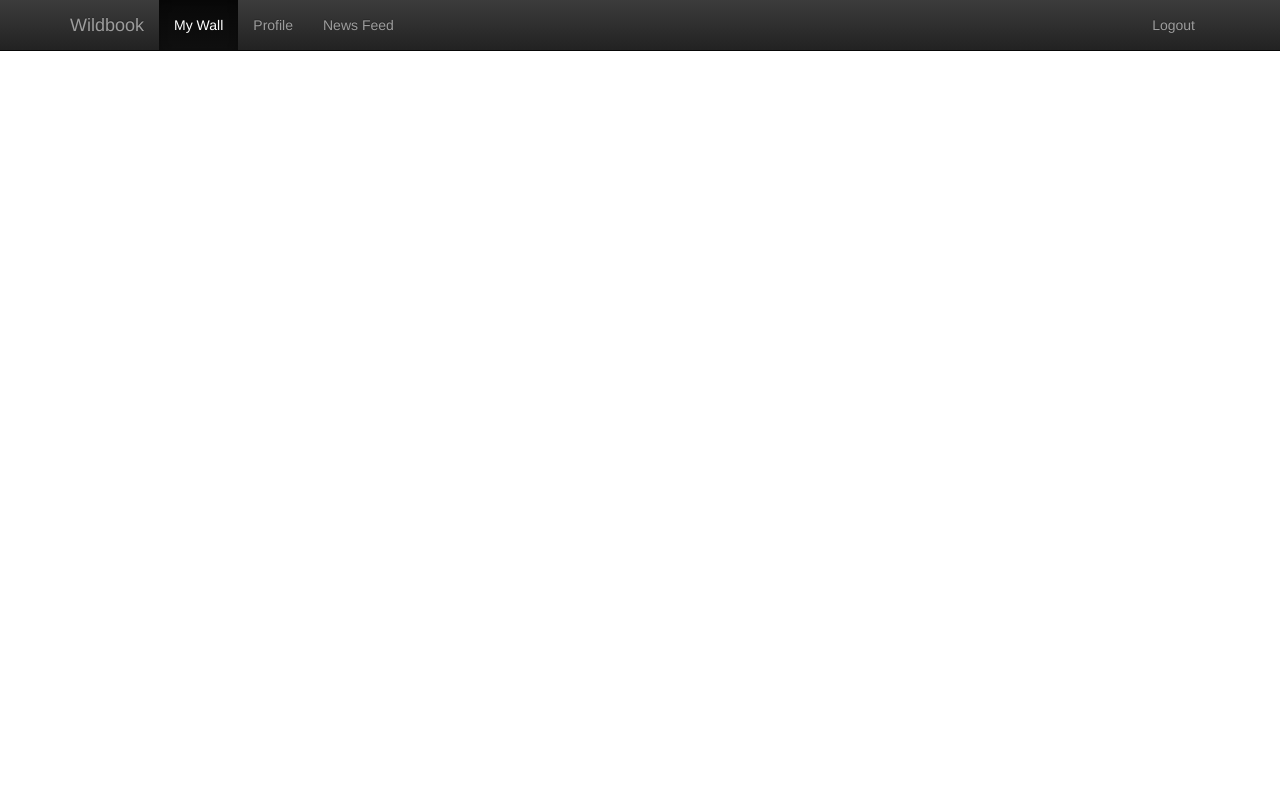
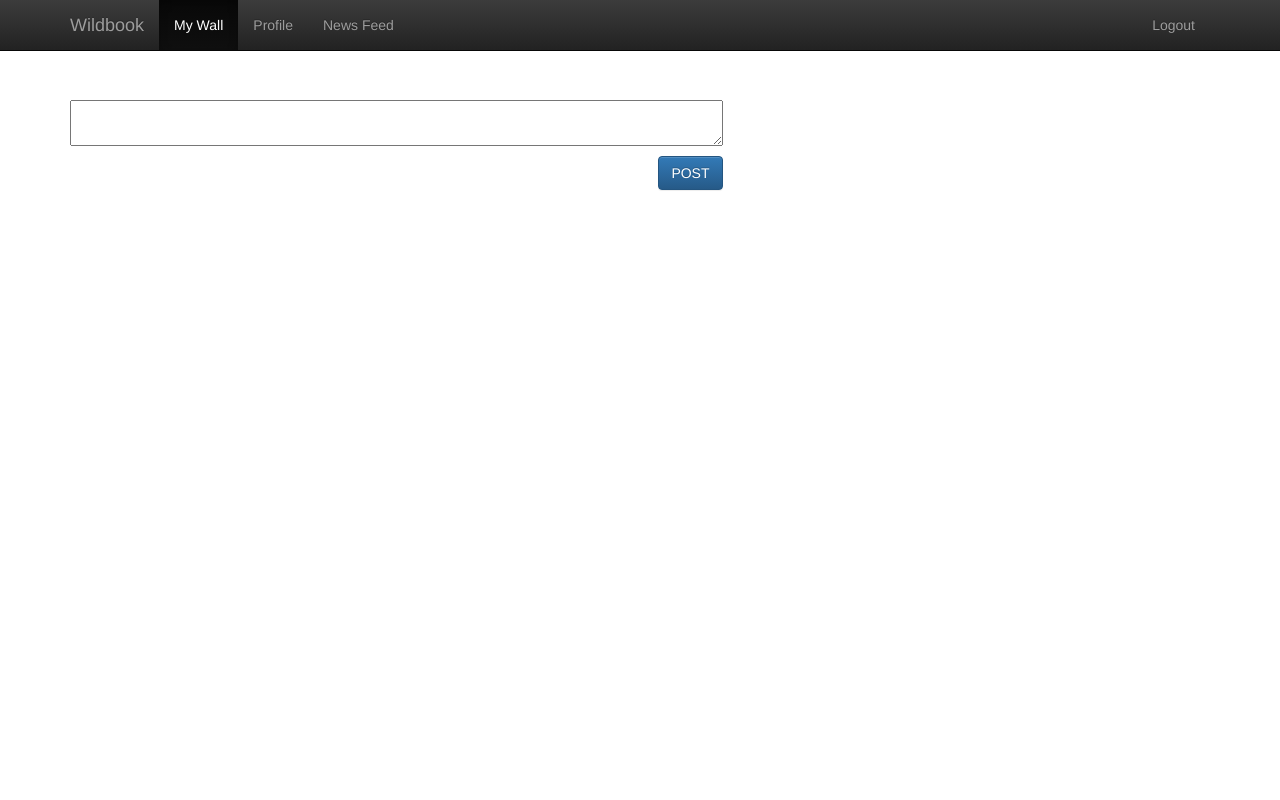
Before and after one commit to mc4785/dbprj, a PHP site: page /wall.php in a window 1280 px wide. Run offline with PHP 8.4, Linux system fonts and the light colour scheme; the visitor is signed in with stand-in values (Sample User, id 1); some libraries are stand-ins or nearby versions.

Commit message:
add textfield

```diff
--- a/wall.php
+++ b/wall.php
@@ -1,3 +1,10 @@
+<?php
+    session_start();
+
+    if($_SESSION['username'] == null) {
+        header("location:logout.php");
+    }
+?>
 <html>
 <head>
     <meta http-equiv="Content-Type" content="text/html; charset=UTF-8" />
@@ -13,18 +20,40 @@
     <script type="text/javascript" src="http://code.jquery.com/jquery.min.js"></script>
     <script src="http://netdna.bootstrapcdn.com/bootstrap/3.0.3/js/bootstrap.min.js"></script>
 
+    <style>
+        body {
+            padding-top: 100px;
+        }
+        .btn {
+            margin-top: 10px;
+        }
+    </style>
+
     <title>Wildbook</title>
 </head>
 
 <body>
-
     <?php
         include("header.inc.php");
     ?>
     <div class="container">
-
+        <div class="row">
+            <div class="col-md-7">
+                <section>
+                    <form action="postdiary.php" class="new_micropost" id="new_micropost" method="post">
+                            <textarea id="micropost_content" name="micropost[content]" placeholder="Give comment ..." style="width:100%">
+                            </textarea>
+                        <input class="btn btn-large btn-primary pull-right" name="commit" type="submit" value="POST" />
+                    </form>
+                </section>
+            </div>
+            <div class="col-md-5">
+                <?php
+                    // for each post
+                    //<ol class="microposts"></ol>
+                ?>
+            </div>
+        </div>
     </div>
-
-
 </body>
 </html>
```
